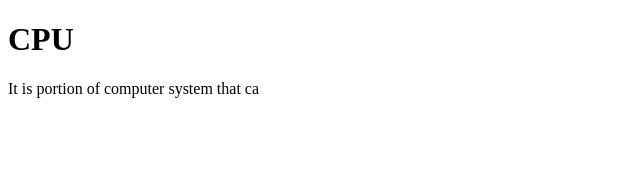
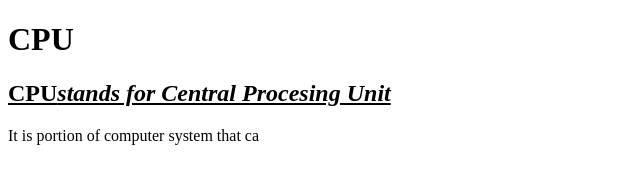
Before and after one commit to iamneo-production/dfebaaadaeccdfffebaeceaec, a website: page public/index.html in a window 1280 px wide. Shown: the whole page, without its empty margins (0-640 px from the left). Drawn offline with Linux system fonts and the light colour scheme.

Commit message:
Backup Commit

```diff
--- a/public/index.html
+++ b/public/index.html
@@ -9,7 +9,7 @@
 </head>
 <body>
     <h1>CPU</h1>
-    <h2></h2>
+    <h2><U> <b>CPU</b><i>stands for Central Procesing Unit</i></U></h2>
     <p>It is portion of computer system that ca</p>
 </body>
 </html>
```
